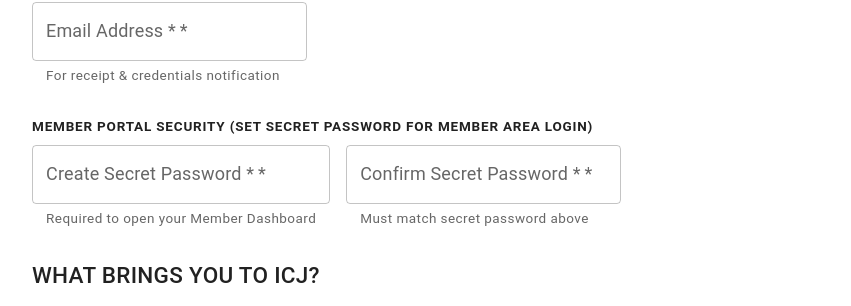
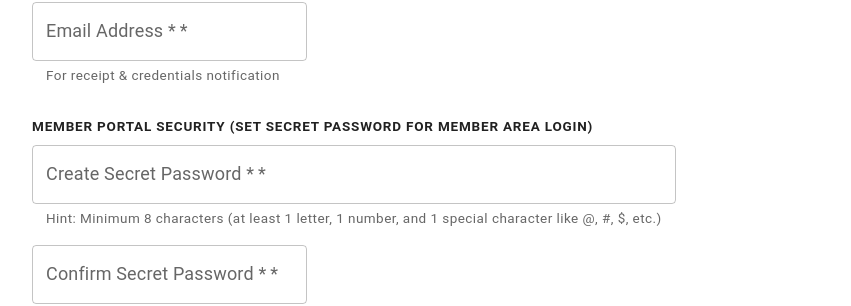
Before and after one commit to trendz9999002222-cpu/ICJ-ENTERPRISE, a React (Vite) app: page /join in a window 1280 px wide. Shown: the part 875-1181 px from the top of the page, without its empty margins (214-1065 px from the left). Built offline with nearby package versions, Linux system fonts and the light colour scheme; no server answers; the database is empty.

Commit message:
fix(registration): add clear password policy format hint to onboarding form

```diff
--- a/src/pages/PublicOnboarding.jsx
+++ b/src/pages/PublicOnboarding.jsx
@@ -751,15 +751,15 @@ Thank you for registering with ICJ Enterprise Platform.
                       name="password"
                       value={form.password}
                       onChange={handleChange}
-                      placeholder="Min. 8 characters..."
+                      placeholder="e.g. Abc@12345"
                       error={Boolean(form.password && !isPasswordValid)}
                       autoComplete="new-password"
                       helperText={
                         form.password
                           ? isPasswordValid
-                            ? "✓ Password OK"
-                            : "At least 8 chars, 1 letter, 1 number, and 1 special char required"
-                          : "Required to open your Member Dashboard"
+                            ? "✓ Password meets requirements"
+                            : "Minimum 8 characters, 1 letter, 1 number, and 1 special character required (no leading/trailing spaces)"
+                          : "Hint: Minimum 8 characters (at least 1 letter, 1 number, and 1 special character like @, #, $, etc.)"
                       }
                       InputProps={{
                         startAdornment: (
```
